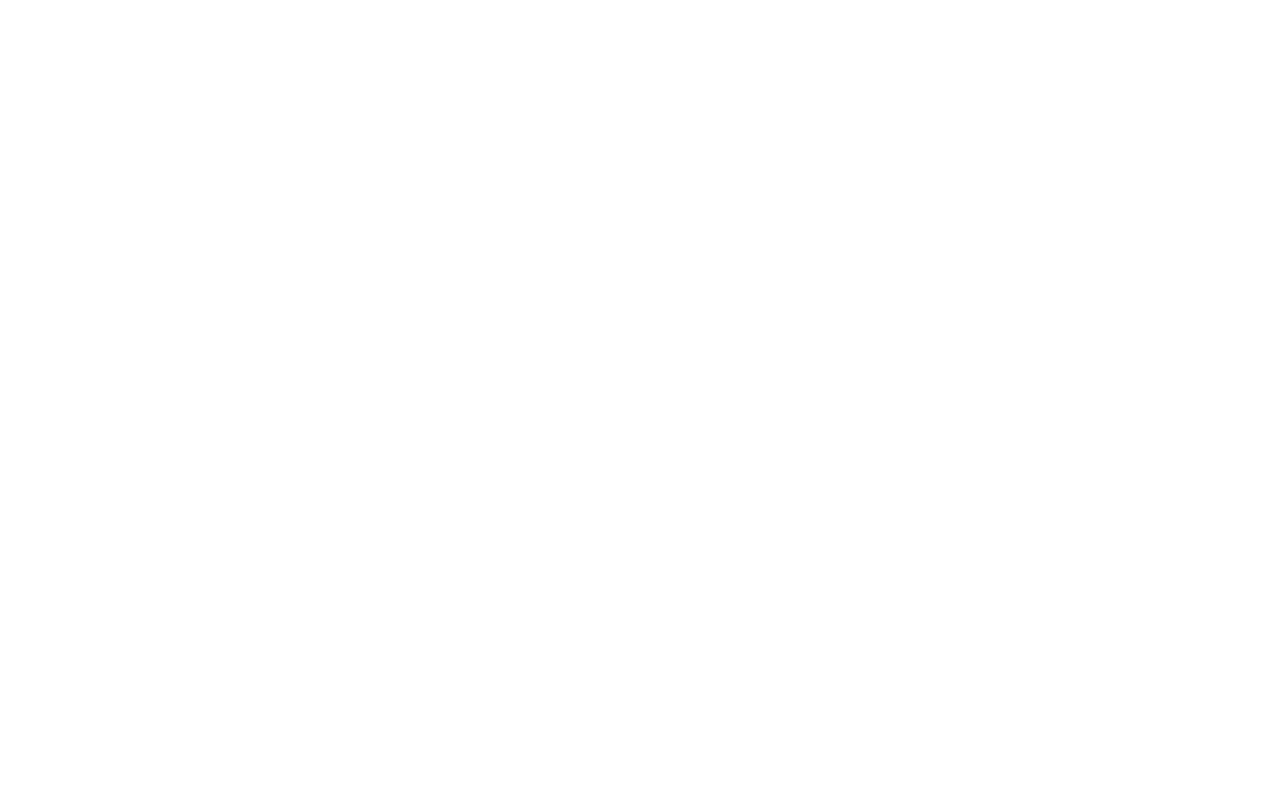
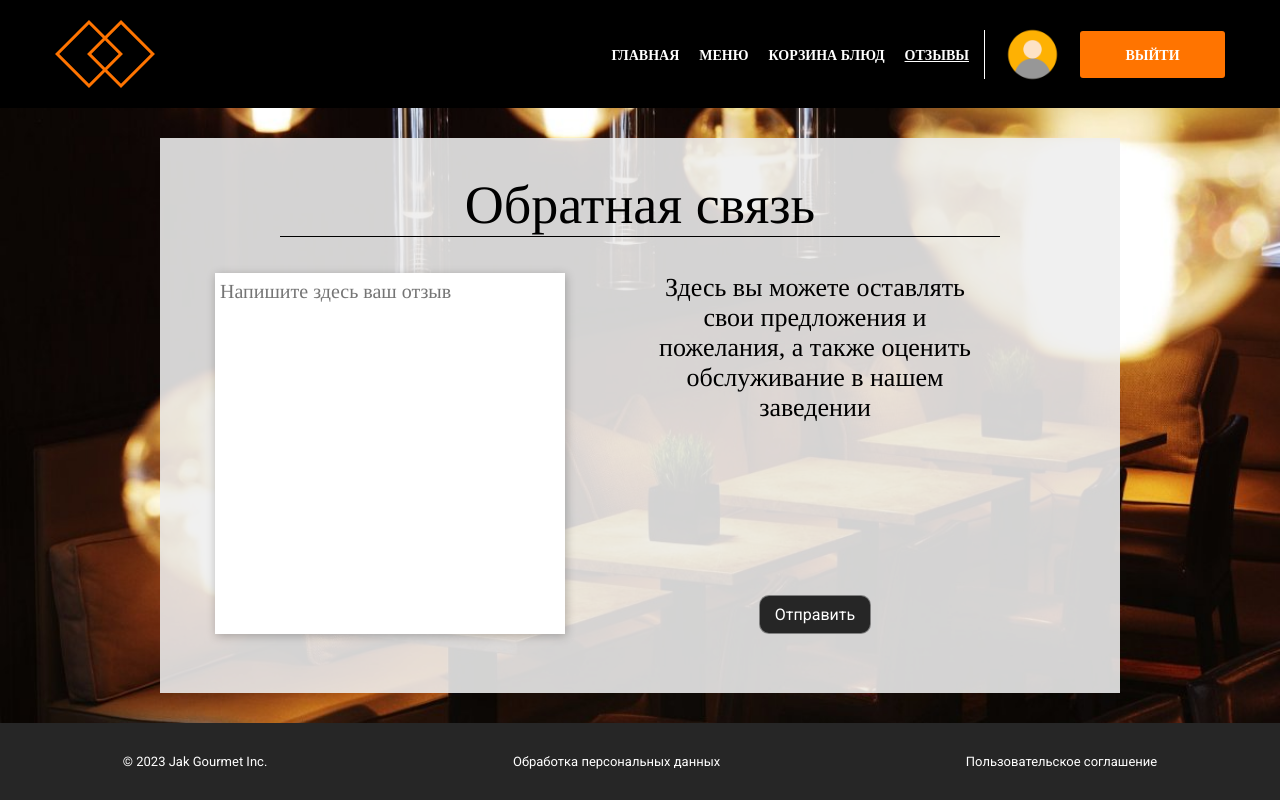
Before and after one commit to Mikelin2412/JakGourmet-Restaurant, a React (Create React App) app in the folder client/: page /reviews in a window 1280 px wide. Before the commit this address had no page. Built offline with nearby package versions, Linux system fonts and the light colour scheme; a web font is replaced by a local one.

Commit message:
feat: add reviews page for users

```diff
--- a/client/src/UI/modalWindow/ModalWindow.jsx
+++ b/client/src/UI/modalWindow/ModalWindow.jsx
@@ -5,7 +5,7 @@
   return (
     <div className={(active) ? 'modal-window active-modal' : 'modal-window'} onClick={() => {
         setActive(false);
-        handleClose();
+        // handleClose();
         }}>
       <div className={(active) ? 'modal-window-content active-modal' : 'modal-window-content'} onClick={e => e.stopPropagation()}>
         {children}
--- a/client/src/components/Header.jsx
+++ b/client/src/components/Header.jsx
@@ -2,10 +2,10 @@
 import logo from '../assets/images/LOGO.svg';
 import icon from '../assets/images/icon-profile.png'
 import { Context } from '..';
-import { NavLink, useNavigate } from 'react-router-dom';
+import { NavLink } from 'react-router-dom';
 import Button from '../UI/button/Button';
 import { observer } from 'mobx-react-lite';
-import { LOGIN_ROUTE, REGISTRATION_ROUTE, MAIN_PAGE_ROUTE, MENU_ROUTE, BUCKET_ROUTE } from '../utils/consts'
+import { LOGIN_ROUTE, REGISTRATION_ROUTE, MAIN_PAGE_ROUTE, MENU_ROUTE, BUCKET_ROUTE, REVIEWS_ROUTE } from '../utils/consts'
 
 const Header = observer(() => {
     const { user } = useContext(Context);
@@ -39,6 +39,9 @@
                             <li>
                                 <NavLink to={BUCKET_ROUTE} className={({ isActive }) => (isActive ? 'nav-links active' : 'nav-links')}>КОРЗИНА БЛЮД</NavLink>
                             </li>
+                            <li>
+                                <NavLink to={REVIEWS_ROUTE} className={({ isActive }) => (isActive ? 'nav-links active' : 'nav-links')}>ОТЗЫВЫ</NavLink>
+                            </li>
                         </ul>
                         <img className='navigation-menu__profile-icon' src={icon} alt='icon'></img>
                         <NavLink to={MAIN_PAGE_ROUTE}>
--- /dev/null
+++ b/client/src/pages/Reviews.jsx
@@ -0,0 +1,32 @@
+import React from 'react'
+import Footer from '../components/Footer'
+import Header from '../components/Header'
+import background from '../assets/images/restaurant-background.jpg'
+import BucketButton from '../UI/bucketButton/BucketButton'
+import '../styles/Reviews.css';
+
+const Reviews = () => {
+    return (
+        <>
+            <div className='page'>
+                <img className='reviews-background' src={background} alt='backround'/>
+                <Header />
+                <div className='review'>
+                    <div className='review__form'>
+                        <h1 className='review__form__title'>Обратная связь</h1>
+                        <div className='review__form__body'>
+                            <textarea className='review__form__body__textarea' cols={50} placeholder={'Напишите здесь ваш отзыв'}></textarea>
+                            <div className='review__form__body__info'>
+                                <p className='review__form__body__info__text'>Здесь вы можете оставлять свои предложения и пожелания, а также оценить обслуживание в нашем заведении</p>
+                                <BucketButton innerText={'Отправить'}/>
+                            </div>
+                        </div>
+                    </div>
+                </div>
+            </div>
+            <Footer />
+        </>
+    )
+}
+
+export default Reviews
--- a/client/src/routes.js
+++ b/client/src/routes.js
@@ -3,7 +3,8 @@
 import MainPage from "./pages/MainPage";
 import Menu from "./pages/Menu";
 import Orders from "./pages/adminPages/Orders";
-import { BUCKET_ROUTE, MAIN_PAGE_ROUTE, MENU_ROUTE, LOGIN_ROUTE, REGISTRATION_ROUTE, ORDERS_ROUTE } from "./utils/consts";
+import { BUCKET_ROUTE, MAIN_PAGE_ROUTE, MENU_ROUTE, LOGIN_ROUTE, REGISTRATION_ROUTE, ORDERS_ROUTE, REVIEWS_ROUTE } from "./utils/consts";
+import Reviews from "./pages/Reviews";
 
 export const adminRoutes = [
     {
@@ -16,6 +17,10 @@
     {
         path: BUCKET_ROUTE,
         Component: Bucket
+    },
+    {
+        path: REVIEWS_ROUTE,
+        Component: Reviews
     }
 ]
 
--- a/client/src/store/UserStore.js
+++ b/client/src/store/UserStore.js
@@ -3,7 +3,7 @@
 export default class UserStore {
     constructor() {
         this._isAuth = true;
-        this._role = 'ADMIN';
+        this._role = 'USER';
         this._user = {};
         makeAutoObservable(this);
     }
--- /dev/null
+++ b/client/src/styles/Reviews.css
@@ -0,0 +1,71 @@
+.reviews-background {
+    position: absolute;
+    width: 100%;
+    height: 100vh;
+    z-index: -1;
+}
+
+.review {
+    height: calc(100vh - 108px - 77px);
+    display: flex;
+    justify-content: center;
+}
+
+.review__form {
+    margin: 30px;
+    width: 75%;
+    background-color: #eeeeeee1;
+    display: flex;
+    flex-direction: column;
+    align-items: center;
+}
+
+.review__form__title {
+    width: 75%;
+    text-align: center;
+    border-bottom: 1px solid #000;
+    color: #000000;
+    font-family: Tinos;
+    font-size: 54px;
+    font-style: normal;
+    font-weight: 400;
+    line-height: normal;
+}
+
+.review__form__body {
+    margin: 0 55px;
+    height: 65%;
+    display: flex;
+}
+
+.review__form__body__textarea {
+    padding: 7px 5px;
+    border: none;
+    resize: none;
+    color: #1D1D1D;
+    font-family: Tinos;
+    font-size: 20px;
+    font-style: normal;
+    font-weight: 400;
+    box-shadow: 1px 2px 9px rgba(0,0,0,.25);
+}
+
+.review__form__body__info {
+    max-width: 500px;
+    display: flex;
+    flex-direction: column;
+    align-items: center;
+    justify-content: space-between;
+}
+
+.review__form__body__info__text {
+    margin: 0;
+    width: 70%;
+    text-align: center;
+    color: #000;
+    font-family: Tinos;
+    font-size: 26px;
+    font-style: normal;
+    font-weight: 400;
+    line-height: normal;
+}
--- a/client/src/utils/consts.js
+++ b/client/src/utils/consts.js
@@ -4,3 +4,4 @@
 export const MENU_ROUTE = '/menu';
 export const BUCKET_ROUTE = '/bucket';
 export const ORDERS_ROUTE = '/orders';
+export const REVIEWS_ROUTE = '/reviews'
```
